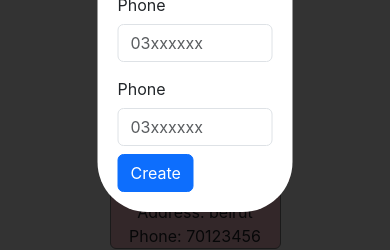
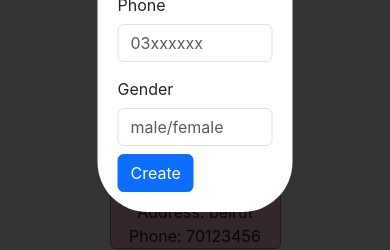
Before and after one commit to abbassdaher/react-project, a React (Create React App) app: page / in a window 390 px wide. Both pictures are taken after a click on the button "new record". Shown: the part 417-667 px from the top of the page. Built offline with nearby package versions, Linux system fonts and the light colour scheme.

Commit message:
set name, address, phone, gender

```diff
--- a/src/components/AddUser/AddUser.js
+++ b/src/components/AddUser/AddUser.js
@@ -1,12 +1,37 @@
-import React from "react";
+import React, { useState } from "react";
 import Form from "../layout/Form.js";
 import Button from "../layout/button/Button.js";
 
-const onSubmitHandler = (e) => {
-  e.preventDefault();
-};
+const AddUser = () => {
+  //   const [input, setInput] = useState({
+  //     name: "",
+  //     address: "",
+  //     phone: "",
+  //     gender: "",
+  //   });
+  /**
+   * The inputHandler function updates the input state with the value of the input field that triggered
+   * the event.
+   * @param e - The parameter `e` is an event object that is passed to the `inputHandler` function. It
+   * represents the event that triggered the function, such as a user input event like typing in an
+   * input field or clicking a button.
+   */
+  //   const inputHandler = (e) => {
+  //     const key = e.target.id;
+  //     const value = e.target.value;
+  //     setInput({ ...input, [key]: value});
+  //   };
 
-const AddUser = () => {
+  const [name, setName] = useState("");
+  const [address, setAdress] = useState("");
+  const [phone, setphone] = useState("");
+  const [gender, setgender] = useState("");
+
+  const onSubmitHandler = (e) => {
+    e.preventDefault();
+    // console.log(input);
+    console.log(name,address,phone,gender);
+  };
   return (
     <div>
       <Form onSubmit={onSubmitHandler}>
@@ -19,8 +44,11 @@ const AddUser = () => {
               <input
                 type="text"
                 className="form-control"
-                id="inputName"
+                id="name"
                 placeholder="Name"
+                // value={input.name}
+                // onChange={inputHandler}
+                onChange={(e)=>{setName(e.target.value)}}
               />
             </div>
           </div>
@@ -32,8 +60,10 @@ const AddUser = () => {
               <input
                 type="text"
                 className="form-control"
-                id="inputAddess"
+                id="address"
                 placeholder="beirut-lebanon"
+                // onChange={inputHandler}
+                onChange={(e)=>{setAdress(e.target.value)}}
               />
             </div>
           </div>
@@ -45,21 +75,25 @@ const AddUser = () => {
               <input
                 type="text"
                 className="form-control"
-                id="inputPhone"
+                id="phone"
                 placeholder="03xxxxxx"
+                // onChange={inputHandler}
+                onChange={(e)=>{setphone(e.target.value)}}
               />
             </div>
           </div>
           <div class="form-group row mb-2">
             <label for="inputGender" className="col-sm-2 col-form-label">
-              Phone
+              Gender
             </label>
             <div className="col-sm-10">
               <input
                 type="text"
                 className="form-control"
-                id="inputGender"
-                placeholder="03xxxxxx"
+                id="gender"
+                placeholder="male/female"
+                // onChange={inputHandler}
+                onChange={(e)=>{setgender(e.target.value)}}
               />
             </div>
           </div>
```
